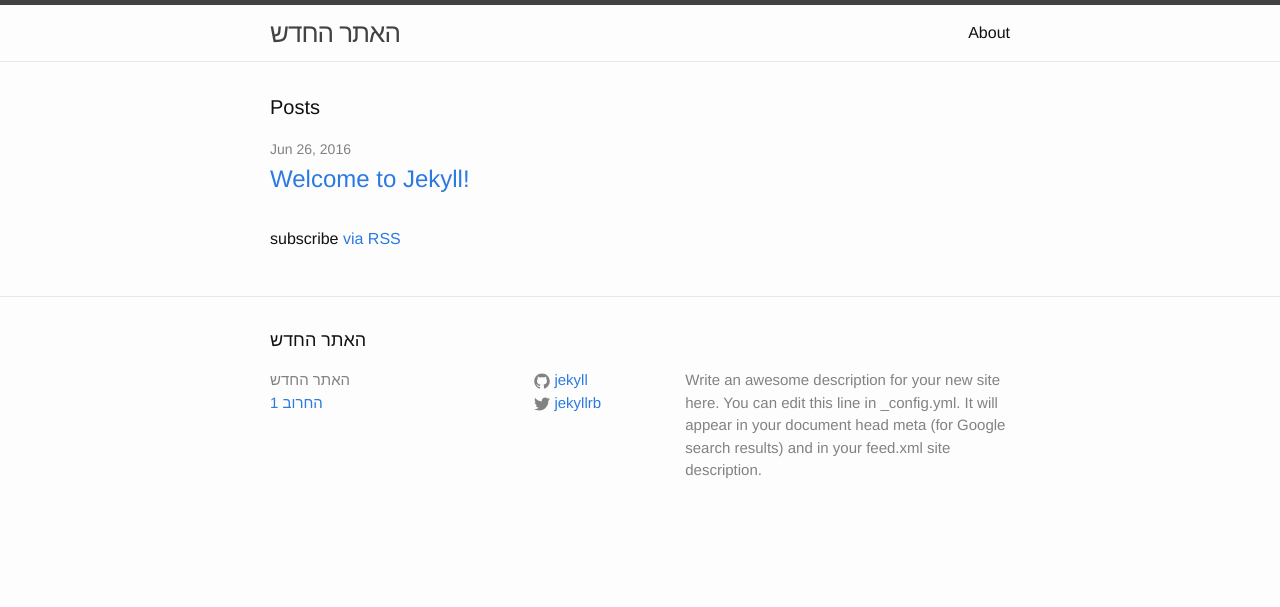
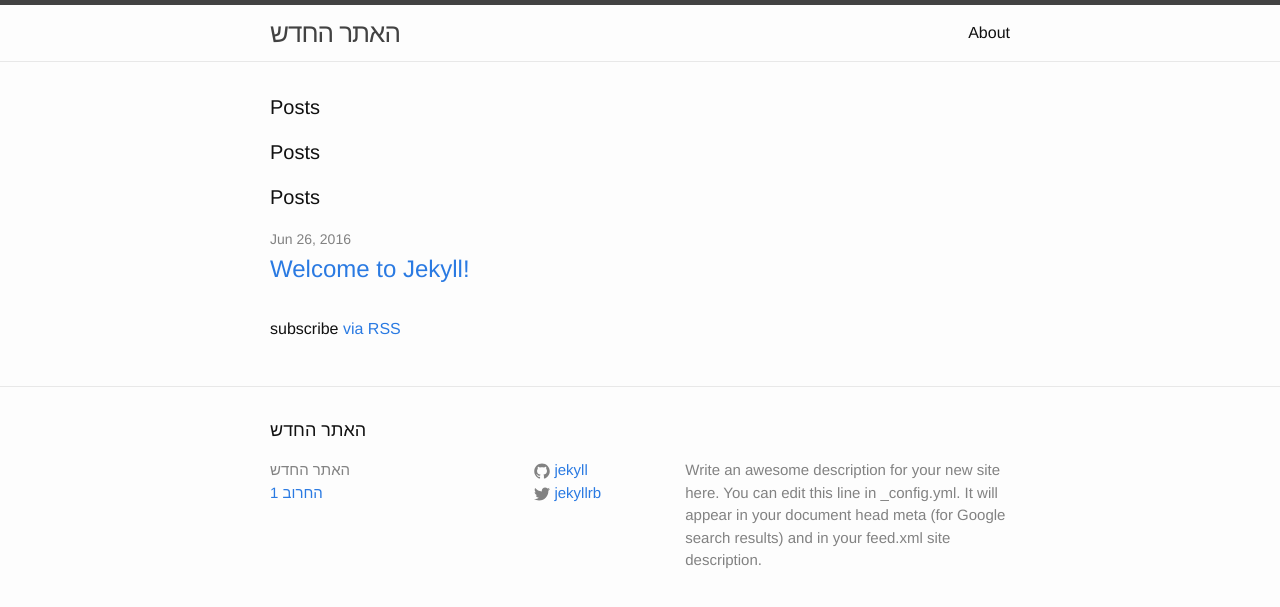
Before and after one commit to taltal102/taltal102.github.io, a Jekyll site: the page built from index.html, in a window 1280 px wide. Shown: the top 607 px of the page. Built offline with Jekyll 4.4.1, drawn with Linux system fonts in a browser that asks for light colours.

Commit message:
Update index.html

```diff
--- a/index.html
+++ b/index.html
@@ -5,7 +5,8 @@ layout: default
 <div class="home">
 
   <h1 class="page-heading">Posts</h1>
-
+ <h1 class="page-heading">Posts</h1>
+  <h1 class="page-heading">Posts</h1>
   <ul class="post-list">
     {% for post in site.posts %}
       <li>
```
